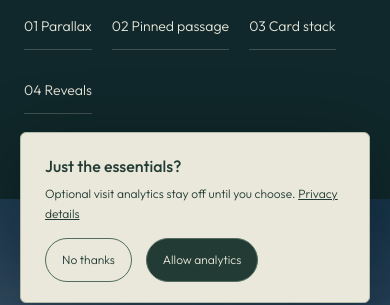
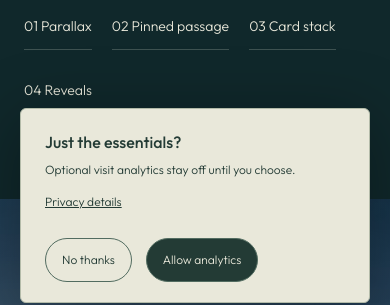
Before and after one commit to ryouol/roy, a Next.js app: page /scroll-demo in a window 390 px wide. Shown: the part 471-776 px from the top of the page. Built offline with nearby package versions, Linux system fonts and the light colour scheme; no server answers.

Commit message:
Keep pin boundaries stable and mobile text links usable

```diff
--- a/src/app/globals.css
+++ b/src/app/globals.css
@@ -88,6 +88,14 @@ p {
 button,
 a {
   min-height: 44px;
+  min-width: 44px;
+}
+.document-page p a,
+.consent a,
+.embed-help a,
+.media-status a {
+  display: inline-flex;
+  align-items: center;
 }
 dialog {
   margin: auto;
--- a/src/components/journey-motion.tsx
+++ b/src/components/journey-motion.tsx
@@ -113,6 +113,8 @@ export function JourneyMotion({ children }: { children: ReactNode }) {
                   start: "top top",
                   end: () => `+=${innerHeight * c.story.scrollScreens}`,
                   pin: true,
+                  // Keep the frame in one positioning mode at both boundaries.
+                  pinType: "transform",
                   scrub: c.story.scrub,
                   invalidateOnRefresh: true,
                 },
```
